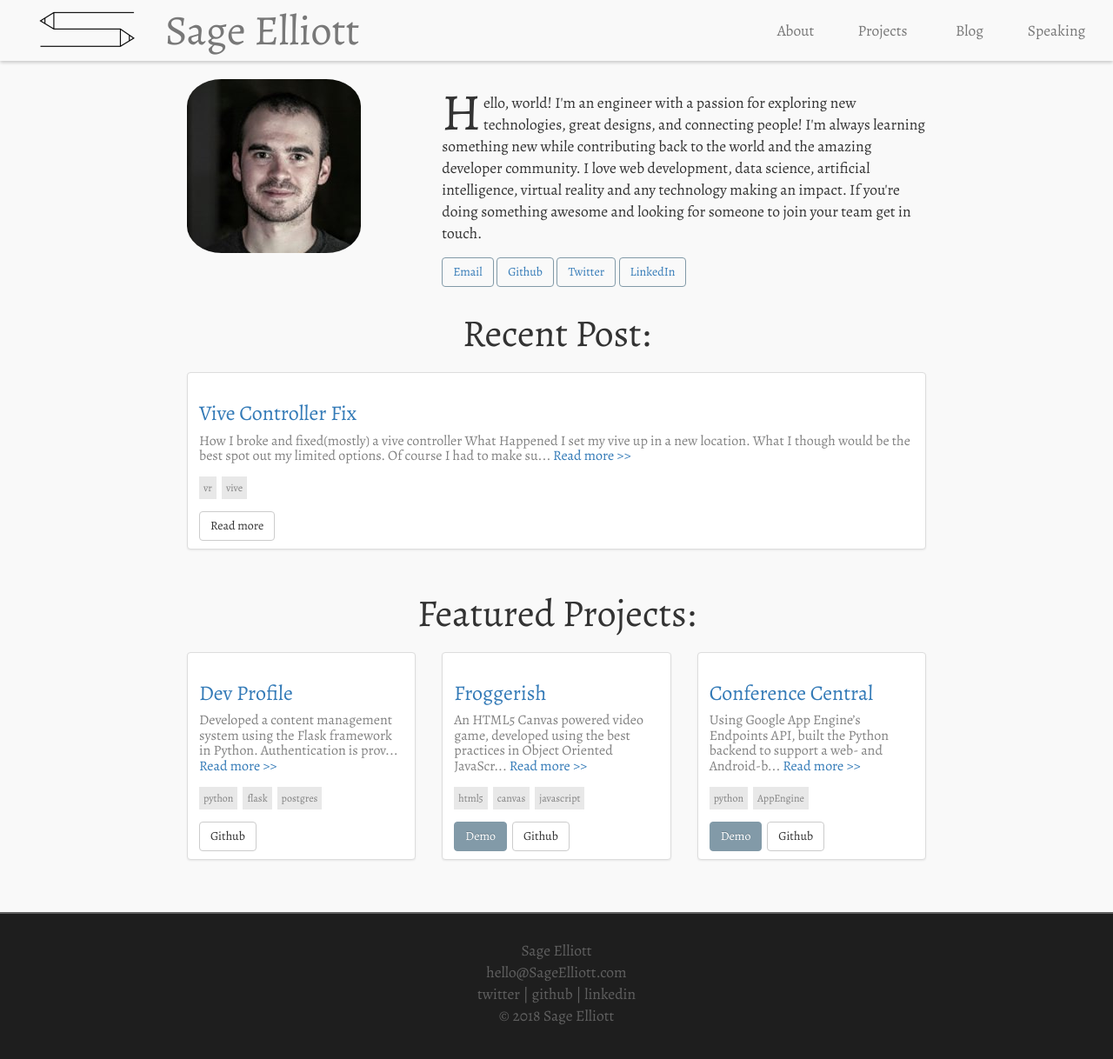
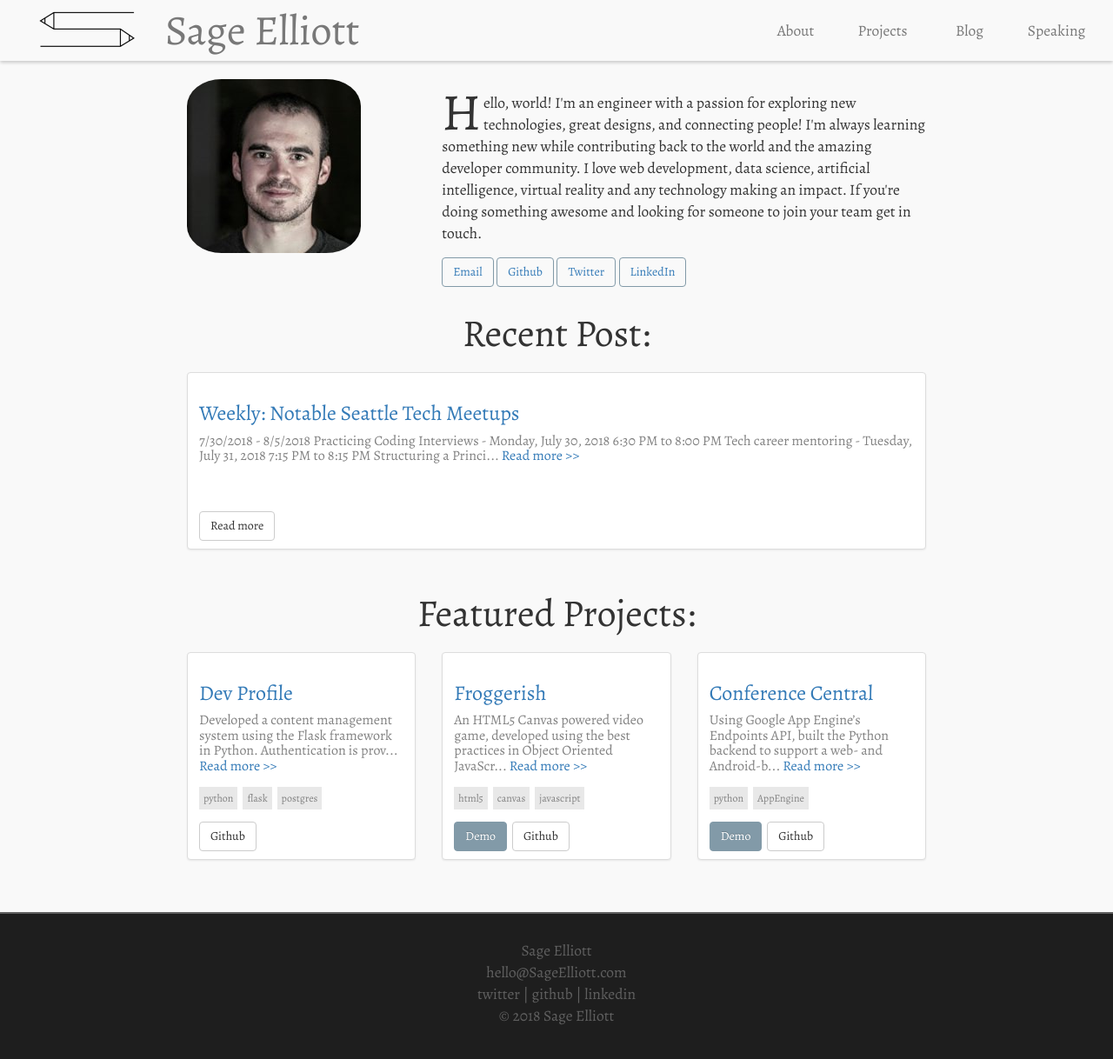
Before and after one commit to sagecodes/sage-blog, a Jekyll site: the page built from index.html, in a window 1280 px wide. Shown: the top 1218 px of the page at 87% size. Built offline with Jekyll 4.4.1, drawn with Linux system fonts in a browser that asks for light colours; nearby versions of some CDN libraries; some web fonts are replaced.

Commit message:
Add this weeks noteable meetups

```diff
--- /dev/null
+++ b/_posts/2018-07-30-post6-meetups-1.markdown
@@ -0,0 +1,19 @@
+---
+layout: post
+title:  "Weekly: Notable Seattle Tech Meetups"
+permalink: /meetups/
+date:   2018-07-30
+categories: post
+author: Sage Elliott
+published: true
+---
+
+### 7/30/2018 - 8/5/2018
+
+- [Practicing Coding Interviews](https://www.meetup.com/PSPPython/events/250691731/) - Monday, July 30, 2018
+6:30 PM to 8:00 PM
+- [Tech career mentoring](https://www.meetup.com/Seattle-Tech-Mentors/events/252528949/) - Tuesday, July 31, 2018 7:15 PM to 8:15 PM
+- [Structuring a Principal-Protected Crypto Investment](https://www.meetup.com/Algorithmic-Crypto-Traders-of-Seattle/events/252849890/) - Wednesday, August 1, 2018 6:30 PM to 8:00 PM
+- [How To Apply Machine Learning in Retail: Discussion Panel](https://www.meetup.com/meetup-datascience/events/251259934/) - Thursday, August 2, 2018 5:00 PM to 7:00 PM
+- [PuPPy Programming Night](https://www.meetup.com/PSPPython/events/253072014/) - Thursday, August 2, 2018 6:30 PM to 8:45 PM
+- [Indie Support Group](https://www.meetup.com/SeattleIndies/events/253210207/) - Saturday, August 4, 2018 1:00 PM to 6:00 PM
--- a/css/style.css
+++ b/css/style.css
@@ -1,7 +1,7 @@
 /* General styles
 ===========================================*/
 /* * {
-    border:1px solid red;
+    border: 0.1px solid red;
 } */
 
 
```
Also changed, not shown: 1 other file.
